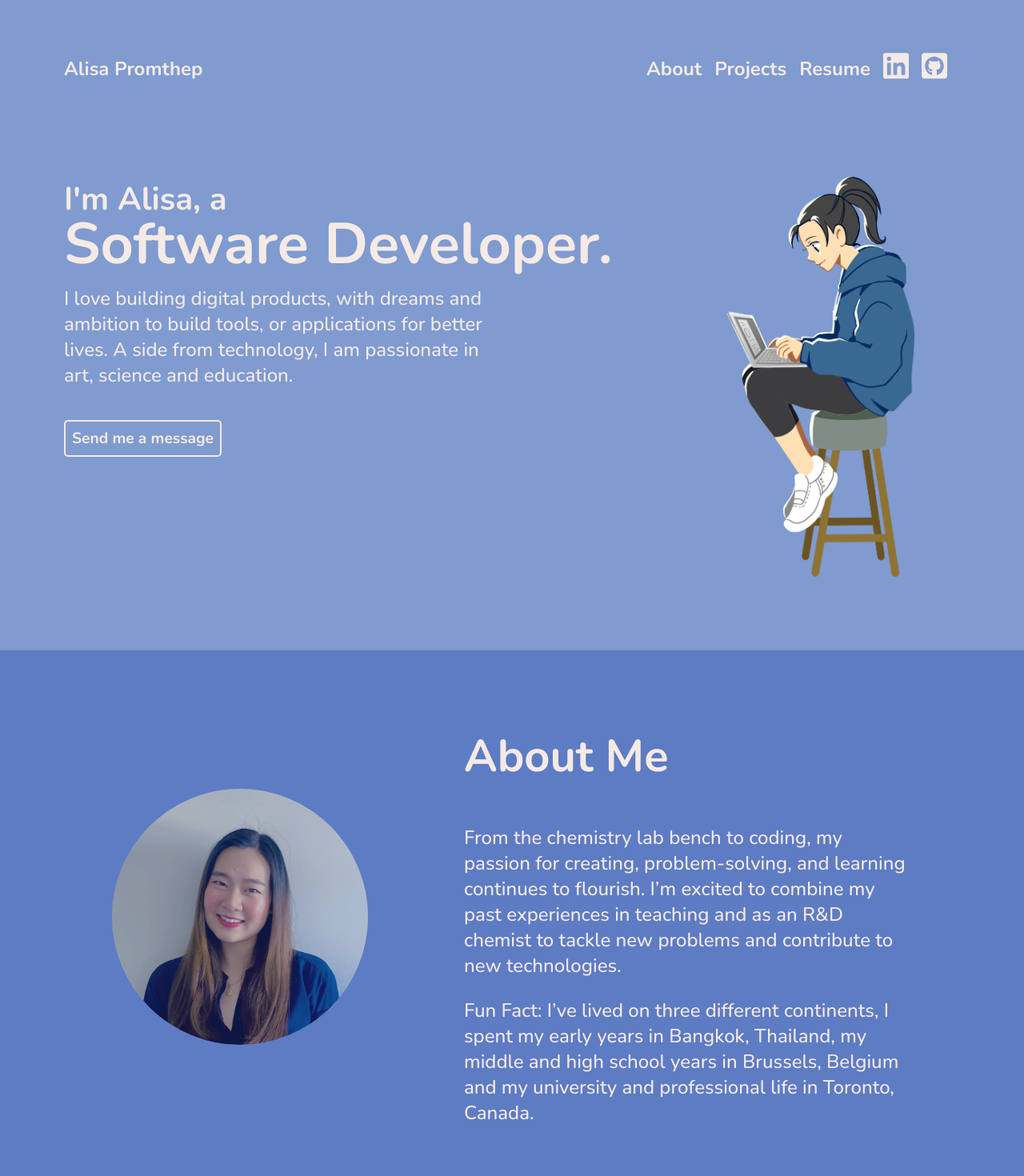
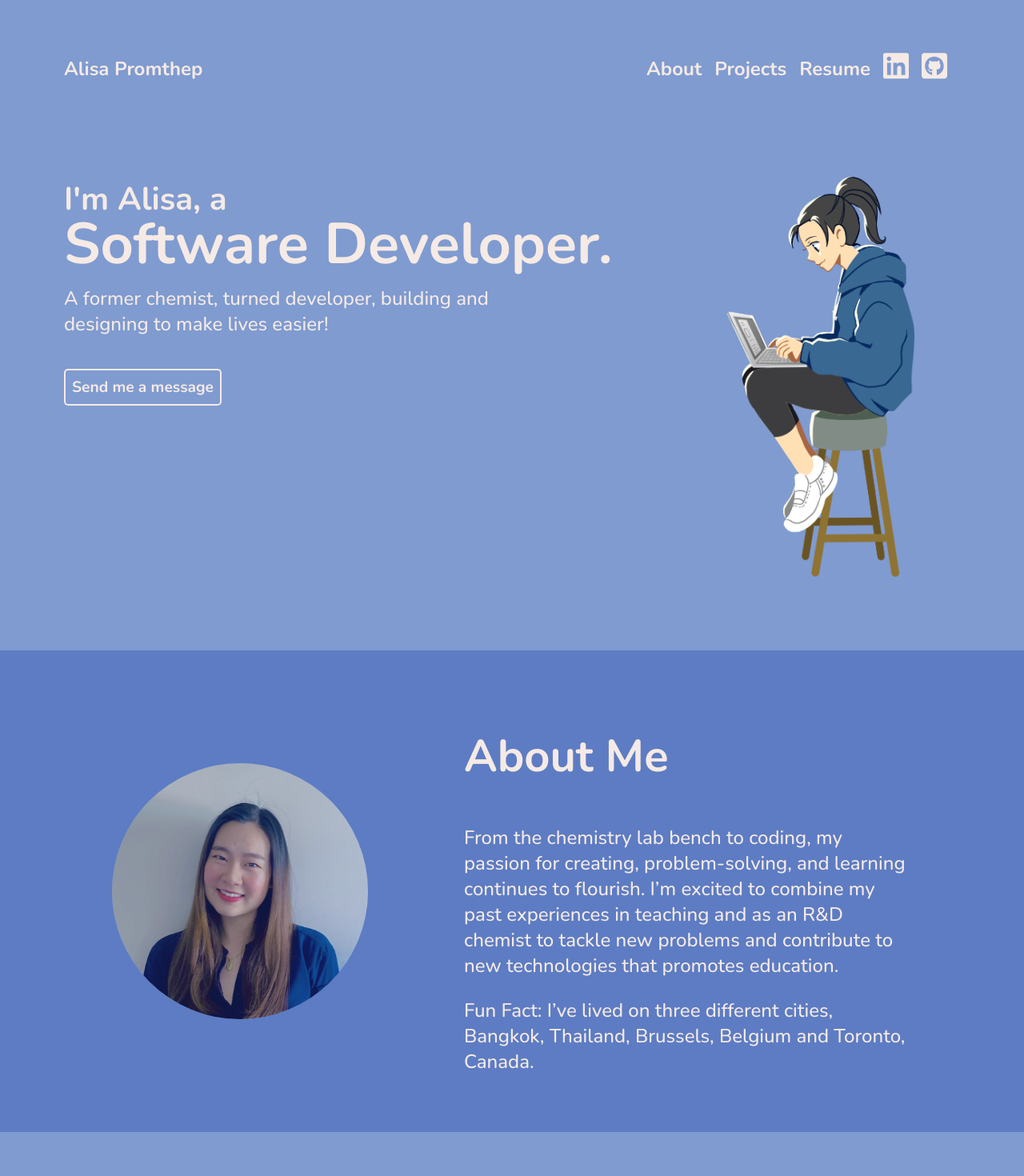
Before and after one commit to alisapromthep/portfolioV2, a React (Create React App) app: page / in a window 1280 px wide. Shown: the top 1470 px of the page at 80% size. Built offline with nearby package versions, Linux system fonts and the light colour scheme.

Commit message:
updated text

```diff
--- a/src/components/Aboutme/Aboutme.js
+++ b/src/components/Aboutme/Aboutme.js
@@ -20,8 +20,8 @@ const Aboutme = ({aboutRef}) => {
             </div>
             <div className='aboutme__textbox'>
                 <h2>About Me</h2>
-                <p className='aboutme__description'>From the chemistry lab bench to coding, my passion for creating, problem-solving, and learning continues to flourish. I’m excited to combine my past experiences in teaching and as an R&D chemist to tackle new problems and contribute to new technologies.</p>
-                <p className='aboutme__description'> <span>Fun Fact:</span> I’ve lived on three different continents, I spent my early years in Bangkok, Thailand, my middle and high school years in Brussels, Belgium and my university and professional life in Toronto, Canada. </p>
+                <p className='aboutme__description'>From the chemistry lab bench to coding, my passion for creating, problem-solving, and learning continues to flourish. I’m excited to combine my past experiences in teaching and as an R&D chemist to tackle new problems and contribute to new technologies that promotes education.</p>
+                <p className='aboutme__description'> <span>Fun Fact:</span> I’ve lived on three different cities, Bangkok, Thailand, Brussels, Belgium and Toronto, Canada. </p>
 
             </div>
         </section>
--- a/src/components/Hero/Hero.js
+++ b/src/components/Hero/Hero.js
@@ -8,7 +8,7 @@ const Hero = ({handleScrollToConnect}) => {
             <div className='hero__textbox'>
                 <h1 className='hero__headline'>
                     <span className='hero__headline--smaller'>I'm Alisa, a </span>Software Developer.</h1>
-                <p className='hero__tagline'>I love building digital products, with dreams and ambition to build tools, or applications for better lives. A side from technology, I am passionate in art, science and education. </p>
+                <p className='hero__tagline'> A former chemist, turned developer, building and designing to make lives easier!</p>
                 <button className='hero__button'
                 onClick={handleScrollToConnect}
                 >Send me a message</button>
```
Also changed, not shown: public/apple-touch-icon.png (added), 1 other file (tests, documents, lock files or other folders).
